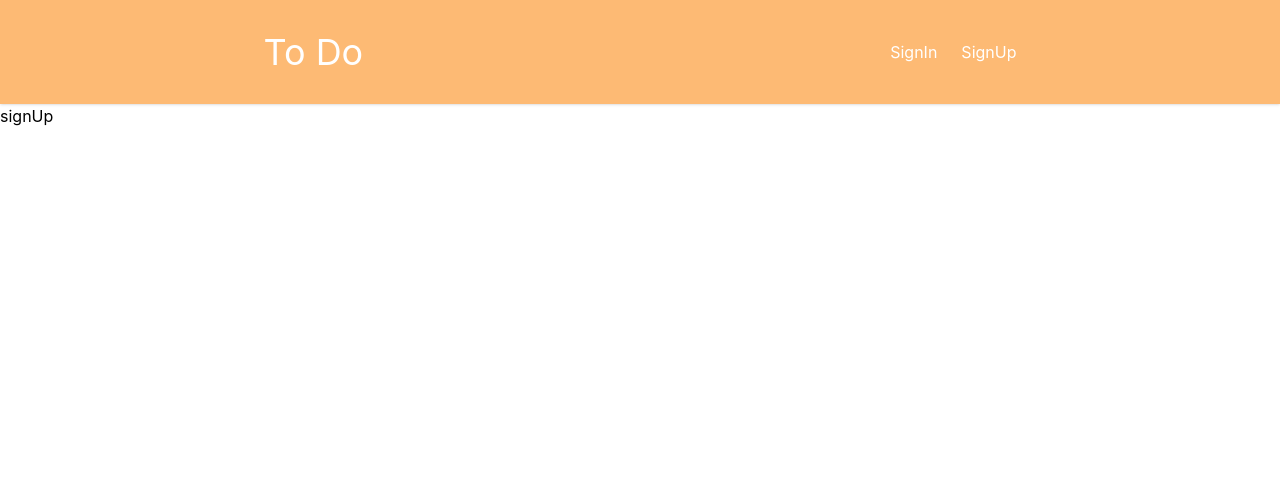
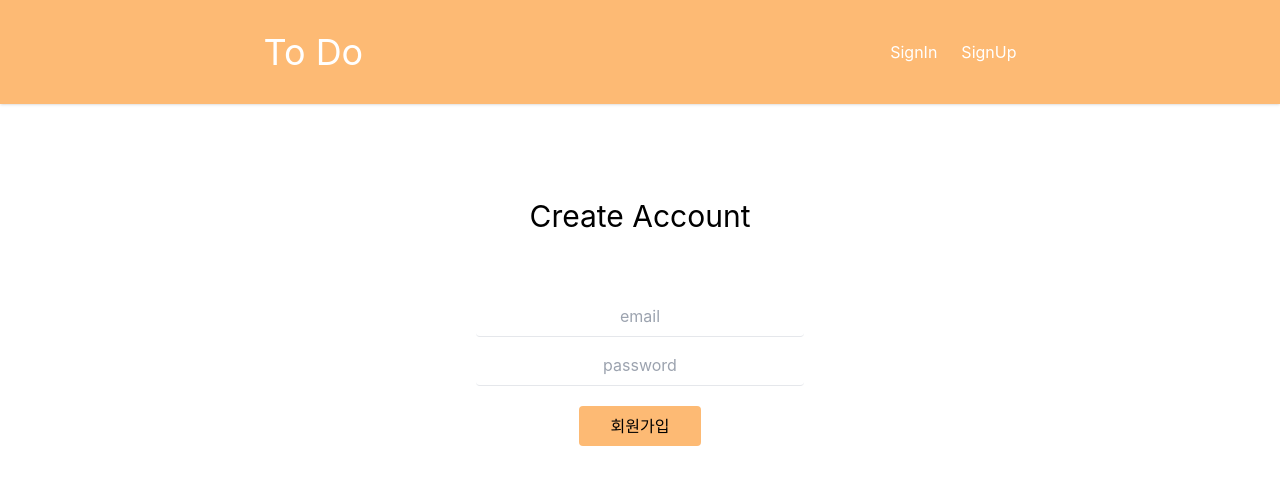
Before and after one commit to seongm2n/wanted-pre-onboarding-frontend, a React (Create React App) app: page /signup in a window 1280 px wide. Shown: the top 484 px of the page. Built offline with nearby package versions, Linux system fonts and the light colour scheme; no server answers.

Commit message:
FEAT  : signIn, signOut 추가

```diff
--- /dev/null
+++ b/src/api/auth.js
@@ -0,0 +1,33 @@
+import { axiosJsonInstance } from '../config/axios';
+
+// signin
+export const signIn = async ({ email, password }) => {
+  try {
+    const payload = {
+      email: email,
+      password: password,
+    };
+    const { data } = await axiosJsonInstance.post('/auth/signin', payload);
+    const accessToken = data.access_token;
+    localStorage.setItem('access_token', accessToken);
+    return { data };
+  } catch (error) {
+    throw new Error(error.response.data.message);
+  }
+};
+
+// signup
+export const signUp = async ({ email, password }) => {
+  try {
+    const payload = {
+      email: email,
+      password: password,
+    };
+    const { data } = await axiosJsonInstance.post('/auth/signup', payload);
+    const accessToken = data.access_token;
+    localStorage.setItem('access_token', accessToken);
+    return { data };
+  } catch (error) {
+    throw new Error(error.response.data.message);
+  }
+};
--- /dev/null
+++ b/src/components/SignInForm.jsx
@@ -0,0 +1,66 @@
+import React, { useState } from 'react';
+import { useNavigate } from 'react-router-dom';
+import { signIn } from '../api/auth';
+// import { useAuth } from '../context/AuthContext';
+
+function SignInForm() {
+  const [email, setEmail] = useState('');
+  const [password, setPassword] = useState('');
+  const navigate = useNavigate();
+  // const { signIn } = useAuth();
+
+  const handleSignIn = async (e) => {
+    e.preventDefault();
+    try {
+      if (!email || !password) {
+        alert('이메일과 비밀번호를 입력해주세요!');
+        return;
+      }
+      const res = await signIn({ email, password });
+      const userData = res.data;
+      console.log(userData);
+
+      if (!userData) {
+        alert('아이디와 비밀번호가 맞는지 확인해주세요');
+        return;
+      }
+      navigate(`/todo`);
+    } catch (error) {
+      console.error('login error', error);
+    }
+  };
+  return (
+    <form
+      className="flex flex-col flex-1 mt-8 sm:mt-14 sm:items-center sm:text-center w-full max-w-sm"
+      onSubmit={handleSignIn}
+    >
+      <input
+        data-testid="email-input"
+        className="px-10 py-2 w-full mt-2 focus:outline-none border-b border-wgray-400 sm:text-center rounded"
+        text="email"
+        required
+        placeholder="email"
+        value={email}
+        onChange={(e) => setEmail(e.target.value)}
+      />
+      <input
+        data-testid="password-input"
+        className="px-10 py-2 w-full mt-2 focus:outline-none border-b border-wgray-400 sm:text-center rounded"
+        type="password"
+        placeholder="password"
+        value={password}
+        onChange={(e) => setPassword(e.target.value)}
+      />
+      <div className="flex flex-row gap-7 flex-1 sm:mt-3 sm:items-center sm:text-center w-full max-w-sm">
+        <button
+          data-testid="signin-button"
+          className=" bg-orange-300 px-8 py-2 w-full mt-2 focus:outline-none border-b border-wgray-400 sm:text-center rounded hover:bg-orange-200"
+          type="submit"
+        >
+          로그인
+        </button>
+      </div>
+    </form>
+  );
+}
+export default SignInForm;
--- /dev/null
+++ b/src/components/SignUpForm.jsx
@@ -0,0 +1,77 @@
+import React, { useState } from 'react';
+import { signUp } from '../api/auth';
+import { emailValidator, passwordValidator } from '../validators/authValidator';
+import { useNavigate } from 'react-router-dom';
+
+function SignUpForm() {
+  const navigate = useNavigate();
+
+  const [email, setEmail] = useState('');
+  const [password, setPassword] = useState('');
+  const [isValidEmail, setIsValidEmail] = useState(false);
+  const [isValidPassword, setIsValidPassword] = useState(false);
+  // const [isAccessToken, setIsAccessToken] = useState(null);
+
+  const handleSignup = async (e) => {
+    e.preventDefault();
+    const isEmailValid = emailValidator(email);
+    setIsValidEmail(isEmailValid);
+
+    const isPasswordValid = passwordValidator(password);
+    setIsValidPassword(isPasswordValid);
+
+    if (isEmailValid && isPasswordValid) {
+      try {
+        const res = await signUp({ email, password });
+        console.log('회원가입 성공', res);
+        const accessToken = localStorage.getItem('access_token');
+        console.log('어세스토큰', accessToken);
+        navigate(`/signin`);
+      } catch (error) {
+        console.error('회원가입 실패:', error.message);
+      }
+    }
+  };
+
+  return (
+    <form className="flex flex-col flex-1 mt-8 sm:mt-14 sm:items-center sm:text-center w-full max-w-sm">
+      <input
+        data-testid="email-input"
+        className="px-10 py-2 w-full mt-2 focus:outline-none border-b border-wgray-400 sm:text-center rounded"
+        text="email"
+        required
+        placeholder="email"
+        value={email}
+        onChange={(e) => setEmail(e.target.value)}
+      />
+      {email !== '' && !isValidEmail && (
+        <span className="text-red-500">
+          @포함한 유효한 이메일 주소를 입력해주세요!{' '}
+        </span>
+      )}
+      <input
+        data-testid="password-input"
+        className="px-10 py-2 w-full mt-2 focus:outline-none border-b border-wgray-400 sm:text-center rounded"
+        type="password"
+        placeholder="password"
+        value={password}
+        onChange={(e) => setPassword(e.target.value)}
+      />
+      {password !== '' && !isValidPassword && (
+        <span className="text-red-500">
+          패스워드는 8자리 이상이여야 합니다.
+        </span>
+      )}
+      <div className="flex flex-row gap-7 flex-1 sm:mt-3 sm:items-center sm:text-center w-full max-w-sm">
+        <button
+          data-testid="signup-button"
+          className=" bg-orange-300 px-8 py-2 w-full mt-2 focus:outline-none border-b border-wgray-400 sm:text-center rounded hover:bg-orange-200"
+          onClick={handleSignup}
+        >
+          회원가입
+        </button>
+      </div>
+    </form>
+  );
+}
+export default SignUpForm;
--- a/src/config/axios.js
+++ b/src/config/axios.js
@@ -5,7 +5,7 @@ const getAxiosInstance = (contentType) => {
   const config = {
     baseURL: REACT_APP_API_URI,
     headers: {
-      'Access-Control-All-Origin': '*',
+      'Access-Control-Allow-Origin': '*',
       'Content-Type': contentType,
     },
   };
@@ -15,4 +15,4 @@ const getAxiosInstance = (contentType) => {
   return instance;
 };
 
-export const axiosJsonInstance = getAxiosInstance('application.json');
+export const axiosJsonInstance = getAxiosInstance('application/json');
--- /dev/null
+++ b/src/context/AuthContext.jsx
@@ -0,0 +1,55 @@
+import React, { createContext, useContext, useEffect, useState } from 'react';
+import { signIn } from '../api/auth';
+import { useNavigate } from 'react-router-dom';
+
+const AuthContext = createContext({
+  currentUser: null,
+  signOut: () => {},
+});
+
+export const useAuth = () => {
+  return useContext(AuthContext);
+};
+
+export const AuthProvider = ({ children }) => {
+  const navigate = useNavigate();
+  const [currentUser, setCurrentUser] = useState(null);
+  const [loading, setLoading] = useState(true);
+
+  useEffect(() => {
+    const accessToken = localStorage.getItem('access_token');
+    if (accessToken) {
+      setCurrentUser({ email: signIn.email });
+      const getUserInfo = async () => {
+        try {
+          const res = await signIn({ email });
+          const { email } = res.data;
+          setCurrentUser({ email });
+          setLoading(false);
+        } catch (error) {
+          setLoading(false);
+          console.log('로그인 실패:', error.message);
+        }
+      };
+      getUserInfo();
+    } else {
+      setLoading(false);
+    }
+  }, [currentUser]);
+
+  const handleSignOut = () => {
+    localStorage.removeItem('access_token');
+    setCurrentUser(null);
+    navigate(`/`);
+  };
+
+  if (loading) {
+    return <div>Loading....</div>;
+  }
+
+  return (
+    <AuthContext.Provider value={{ currentUser, signOut: handleSignOut }}>
+      {!loading && children}
+    </AuthContext.Provider>
+  );
+};
--- a/src/pages/SignIn.jsx
+++ b/src/pages/SignIn.jsx
@@ -1,6 +1,19 @@
 import React from 'react';
 
+import SignInForm from '../components/SignInForm';
+
 function SignIn() {
-  return <div>signin</div>;
+  return (
+    <main>
+      <div className="flex flex-col px-2 sm:px-0 py-10 items-center w-full text-dm">
+        <div className="flex flex-col flex-1 mt-8 sm:mt-14 sm:items-center sm:text-center w-full max-w-sm">
+          <h2 className="text-3xl leading-8 text-center sm:px-6 lg:px-8 text-brown">
+            Login
+          </h2>
+          <SignInForm />
+        </div>
+      </div>
+    </main>
+  );
 }
 export default SignIn;
--- a/src/pages/SignUp.jsx
+++ b/src/pages/SignUp.jsx
@@ -1,6 +1,19 @@
 import React from 'react';
 
+import SignUpForm from '../components/SignUpForm';
+
 function SignUp() {
-  return <div>signUp</div>;
+  return (
+    <main>
+      <div className="flex flex-col px-2 sm:px-0 py-10 items-center w-full text-dm">
+        <div className="flex flex-col flex-1 mt-8 sm:mt-14 sm:items-center sm:text-center w-full max-w-sm">
+          <h2 className="text-3xl leading-8 text-center sm:px-6 lg:px-8 text-brown">
+            Create Account
+          </h2>
+          <SignUpForm />
+        </div>
+      </div>
+    </main>
+  );
 }
 export default SignUp;
--- /dev/null
+++ b/src/validators/authValidator.js
@@ -0,0 +1,9 @@
+export const emailValidator = (email) => {
+  const emailRegex = /@/;
+  return emailRegex.test(email);
+};
+
+export const passwordValidator = (password) => {
+  const passwordRegex = /^.{8,}$/;
+  return passwordRegex.test(password);
+};
```
